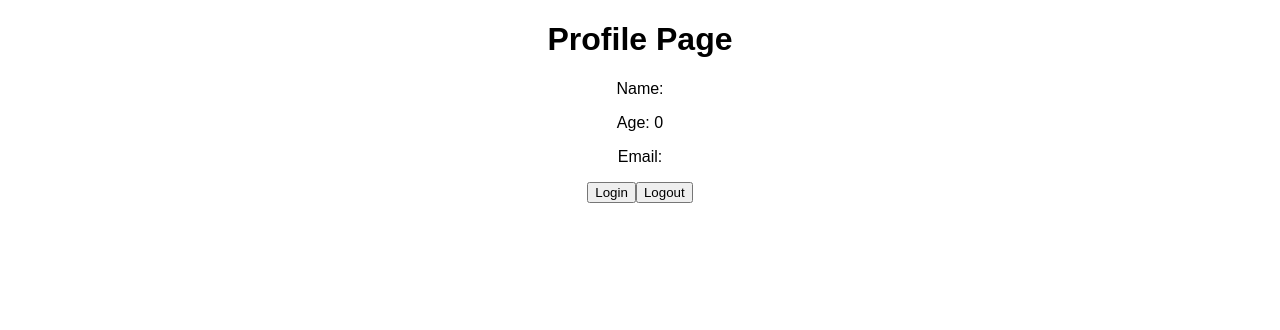
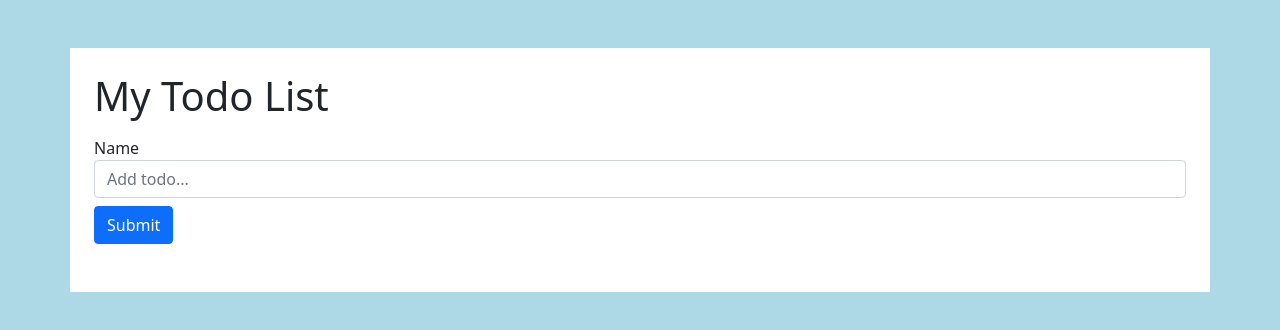
Before and after one commit to Rxavio/redux-toolkit, a React (Create React App) app: page / in a window 1280 px wide. Shown: the top 330 px of the page. Built offline with nearby package versions, Linux system fonts and the light colour scheme.

Commit message:
add to do form

```diff
--- a/public/index.html
+++ b/public/index.html
@@ -13,7 +13,7 @@
 
     <link rel="manifest" href="%PUBLIC_URL%/manifest.json" />
 
-    <title>React Redux ToolKit App</title>
+    <title>My ToDo List</title>
   </head>
   <body>
     <noscript>You need to enable JavaScript to run this app.</noscript>
--- a/src/App.css
+++ /dev/null
@@ -1,39 +0,0 @@
-.App {
-  font-family: sans-serif;
-  text-align: center;
-}
-
-.App-logo {
-  height: 40vmin;
-  pointer-events: none;
-}
-
-@media (prefers-reduced-motion: no-preference) {
-  .App-logo {
-    animation: App-logo-spin infinite 20s linear;
-  }
-}
-
-.App-header {
-  background-color: #282c34;
-  min-height: 100vh;
-  display: flex;
-  flex-direction: column;
-  align-items: center;
-  justify-content: center;
-  font-size: calc(10px + 2vmin);
-  color: white;
-}
-
-.App-link {
-  color: #61dafb;
-}
-
-@keyframes App-logo-spin {
-  from {
-    transform: rotate(0deg);
-  }
-  to {
-    transform: rotate(360deg);
-  }
-}
--- a/src/App.js
+++ b/src/App.js
@@ -1,14 +1,15 @@
-import React from "react";
-import "./App.css";
-import Profile from "./components/Profile";
-import Login from "./components/Login";
+import React from 'react';
+import 'bootstrap/dist/css/bootstrap.min.css';
+import AddTodoForm from './components/AddTodoForm';
 
-function App() {
-  return (
-    <div className="App">
-      <Profile />
-      <Login />
-    </div>
-  );
-}
+const App = () => {
+	return (
+		<div className='container bg-white p-4 mt-5'>
+			<h1>My Todo List</h1>
+			<AddTodoForm />
+
+		</div>
+	);
+};
+
 export default App;
--- /dev/null
+++ b/src/components/AddTodoForm.js
@@ -0,0 +1,29 @@
+import React, { useState } from 'react';
+
+const AddTodoForm = () => {
+	const [value, setValue] = useState('');
+
+	const onSubmit = (event) => {
+		event.preventDefault();
+		console.log('user entered: ' + value);
+	};
+
+	return (
+		<form onSubmit={onSubmit} className='form-inline mt-3 mb-3'>
+			<label className='sr-only'>Name</label>
+			<input
+				type='text'
+				className='form-control mb-2 mr-sm-2'
+				placeholder='Add todo...'
+				value={value}
+				onChange={(event) => setValue(event.target.value)}
+			></input>
+
+			<button type='submit' className='btn btn-primary mb-2'>
+				Submit
+			</button>
+		</form>
+	);
+};
+
+export default AddTodoForm;
--- a/src/components/Login.js
+++ /dev/null
@@ -1,29 +0,0 @@
-import React from "react";
-import { useDispatch } from "react-redux";
-import { login, logout } from "../features/user";
-
-function Login() {
-  const dispatch = useDispatch();
-
-  return (
-    <div>
-      <button
-        onClick={() => {
-          dispatch(login({ name: "Pedro", age: 20, email: "pedro@gmail.com" }));
-        }}
-      >
-        Login
-      </button>
-
-      <button
-        onClick={() => {
-          dispatch(logout());
-        }}
-      >
-        Logout
-      </button>
-    </div>
-  );
-}
-
-export default Login;
--- a/src/components/Profile.js
+++ /dev/null
@@ -1,16 +0,0 @@
-import React from "react";
-import { useSelector } from "react-redux";
-
-function Profile() {
-  const user = useSelector((state) => state.user.value);
-  return (
-    <div>
-      <h1> Profile Page</h1>
-      <p> Name: {user.name} </p>
-      <p> Age: {user.age}</p>
-      <p> Email: {user.email}</p>
-    </div>
-  );
-}
-
-export default Profile;
--- a/src/features/user.js
+++ /dev/null
@@ -1,21 +0,0 @@
-import { createSlice } from "@reduxjs/toolkit";
-
-const initialStateValue = { name: "", age: 0, email: "" };
-
-export const userSlice = createSlice({
-  name: "user",
-  initialState: { value: initialStateValue },
-  reducers: {
-    login: (state, action) => {
-      state.value = action.payload;
-    },
-
-    logout: (state) => {
-      state.value = initialStateValue;
-    },
-  },
-});
-
-export const { login, logout } = userSlice.actions;
-
-export default userSlice.reducer;
--- /dev/null
+++ b/src/index.css
@@ -0,0 +1,14 @@
+body {
+	margin: 0;
+	font-family: -apple-system, BlinkMacSystemFont, 'Segoe UI', 'Roboto', 'Oxygen',
+		'Ubuntu', 'Cantarell', 'Fira Sans', 'Droid Sans', 'Helvetica Neue',
+		sans-serif;
+	-webkit-font-smoothing: antialiased;
+	-moz-osx-font-smoothing: grayscale;
+	background-color: lightblue !important;
+}
+
+code {
+	font-family: source-code-pro, Menlo, Monaco, Consolas, 'Courier New',
+		monospace;
+}
--- a/src/index.js
+++ b/src/index.js
@@ -1,22 +1,11 @@
-import React from "react";
-import ReactDOM from "react-dom";
-import App from "./App";
-import reportWebVitals from "./reportWebVitals";
-import { configureStore } from "@reduxjs/toolkit";
-import { Provider } from "react-redux";
-import userReducer from "./features/user";
-const store = configureStore({
-  reducer: {
-    user: userReducer,
-  },
-});
+import React from 'react';
+import ReactDOM from 'react-dom';
+import './index.css';
+import App from './App';
+
 ReactDOM.render(
-  <React.StrictMode>
-      <Provider store={store}>
-      <App />
-    </Provider>
-  </React.StrictMode>,
-  document.getElementById("root")
+	<React.StrictMode>
+		<App />
+	</React.StrictMode>,
+	document.getElementById('root')
 );
-
-reportWebVitals();
--- a/src/reportWebVitals.js
+++ /dev/null
@@ -1,13 +0,0 @@
-const reportWebVitals = onPerfEntry => {
-  if (onPerfEntry && onPerfEntry instanceof Function) {
-    import('web-vitals').then(({ getCLS, getFID, getFCP, getLCP, getTTFB }) => {
-      getCLS(onPerfEntry);
-      getFID(onPerfEntry);
-      getFCP(onPerfEntry);
-      getLCP(onPerfEntry);
-      getTTFB(onPerfEntry);
-    });
-  }
-};
-
-export default reportWebVitals;
```
Also changed, not shown: public/logo192.png (deleted), public/logo512.png (deleted), public/manifest.json (deleted).
